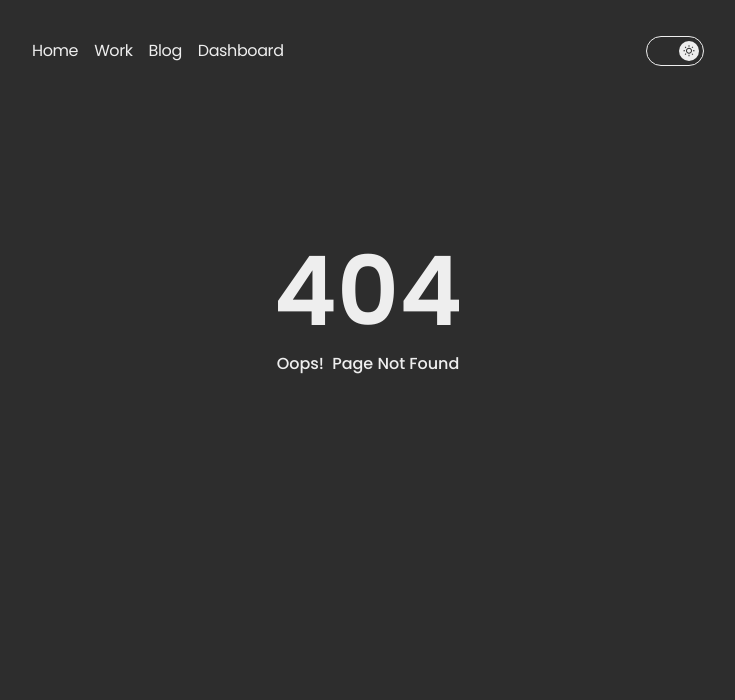
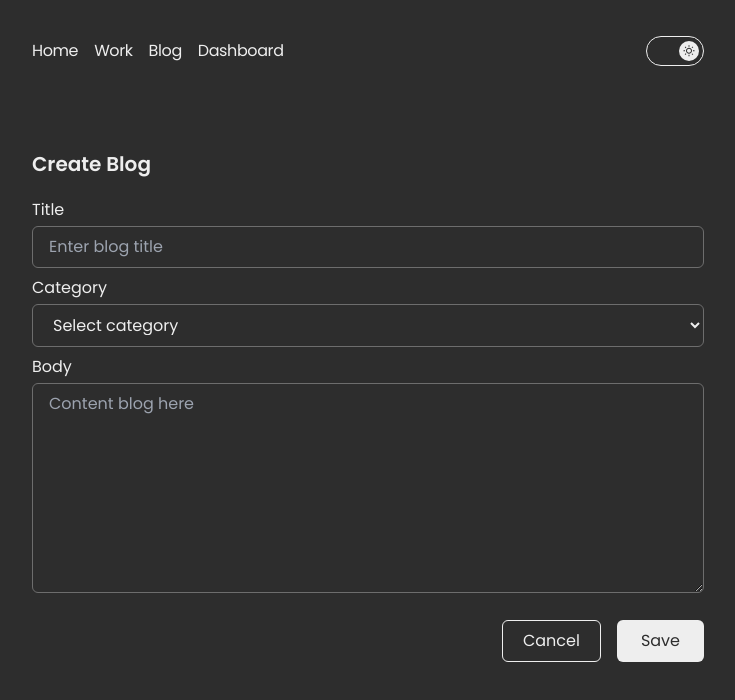
Before and after one commit to narwinoks/web, a Next.js app: page /admin/create in a window 1280 px wide. Before the commit this address had no page. Shown: the top 700 px of the page, without its empty margins (272-1007 px from the left). Built offline with nearby package versions, Linux system fonts and the light colour scheme.

Commit message:
feat(blog-create)  : add content

```diff
--- /dev/null
+++ b/src/common/components/module/admin/Admin.tsx
@@ -0,0 +1,15 @@
+import React, { useState } from 'react'
+import Filter from './Filter';
+import BlogList from './BlogList';
+
+const Admin = () => {
+    const [search, setSearch] = useState<string>('');
+    const [sort, setSort] = useState<string>('');
+    return (
+        <>
+            <Filter setSort={setSort} search={search} setSearch={setSearch}></Filter>
+            <BlogList></BlogList>
+        </>
+    )
+}
+export default Admin
--- /dev/null
+++ b/src/common/components/module/admin/BlogList.tsx
@@ -0,0 +1,39 @@
+import React from 'react'
+import Card from '../../elements/Card'
+import { formatDateToAgo, formatNumber } from '@/common/helpers'
+import { FaEye, FaTrash } from 'react-icons/fa'
+import { BsPencilSquare } from "react-icons/bs";
+
+const BlogList = () => {
+    return (
+        <section className="mt-4 md:mt-10">
+            <Card>
+                <div className="flex items-center">
+                    <div className="w-11/12">
+                        <h1 className="font-medium text-lg pb-1">Auth with node js and express js and Json web token</h1>
+                        <p className="text-sm">User authentication is a crucial aspect of web applications that ensures...</p>
+                        <div className="flex py-2 items-center text-textLight gap-2 text-sm">
+                            <p className="text-sm font-light">{formatNumber("20000")} views</p>
+                            <span className="font-bold mb-1">.</span>
+                            <p className="text-sm font-light">{formatDateToAgo("2023-07-23 08:24:00")} </p>
+                        </div>
+                        <h2 className="text-sm text-textLight font-light">Authors: WIN</h2>
+                    </div>
+                    <div className="w-1/12 ml-auto">
+                        <button className="dark:bg-white bg-light py-2 rounded-md px-2">
+                            <FaEye color="#000" size={15}></FaEye>
+                        </button>
+                        <button className="dark:bg-white bg-light mt-1 py-2 rounded-md px-2">
+                            <BsPencilSquare color="#000" size={15} />
+                        </button>
+                        <button className="bg-red-800 mt-1 py-2 rounded-md px-2">
+                            <FaTrash color="#fff" size={15} />
+                        </button>
+                    </div>
+                </div>
+            </Card>
+        </section>
+    )
+}
+
+export default BlogList
--- /dev/null
+++ b/src/common/components/module/admin/CreateBlog.tsx
@@ -0,0 +1,36 @@
+import clsx from 'clsx'
+import Link from 'next/link'
+import React from 'react'
+
+const CreateBlog = () => {
+    return (
+        <section>
+            <h1 className="font-semibold text-xl">Create Blog</h1>
+            <div className="mt-5">
+                <div className="mt-2">
+                    <label htmlFor="title">Title</label>
+                    <input type="text" placeholder="Enter blog title" className={clsx('border border-[#DBDBDB] dark:border-borderDark rounded-md w-full'
+                        , 'bg-transparent  focus:outline-none focus:shadow-outline', 'py-2 px-4 mt-1')} />
+                </div>
+                <div className="mt-2">
+                    <label htmlFor="Category">Category</label>
+                    <select name="category" id="category" className={clsx('border border-[#DBDBDB] dark:border-borderDark rounded-md w-full'
+                        , 'bg-transparent  focus:outline-none focus:shadow-outline', 'py-2 px-4 mt-1')}>
+                        <option value="">Select category</option>
+                    </select>
+                </div>
+                <div className="mt-2">
+                    <label htmlFor="body">Body</label>
+                    <textarea name="body" id="body" className={clsx('border border-[#DBDBDB] dark:border-borderDark rounded-md w-full'
+                        , 'bg-transparent  focus:outline-none focus:shadow-outline', 'py-2 px-4 mt-1')} rows={8} placeholder="Content blog here"></textarea>
+                </div>
+                <div className="ml-auto flex mt-5 justify-end">
+                    <Link href="/admin" className="border dark:border-light border-borderDark  py-2 px-5 rounded-md">Cancel</Link>
+                    <button className="text-dark bg-light ml-4 px-6 rounded-md py-2">Save</button>
+                </div>
+            </div>
+        </section>
+    )
+}
+
+export default CreateBlog
--- /dev/null
+++ b/src/common/components/module/admin/EditBlog.tsx
@@ -0,0 +1,36 @@
+import clsx from 'clsx'
+import Link from 'next/link'
+import React from 'react'
+
+const EditBlog = () => {
+    return (
+        <section>
+            <h1 className="font-semibold text-xl">Edit Blog</h1>
+            <div className="mt-5">
+                <div className="mt-2">
+                    <label htmlFor="title">Title</label>
+                    <input type="text" placeholder="Enter blog title" className={clsx('border border-[#DBDBDB] dark:border-borderDark rounded-md w-full'
+                        , 'bg-transparent  focus:outline-none focus:shadow-outline', 'py-2 px-4 mt-1')} />
+                </div>
+                <div className="mt-2">
+                    <label htmlFor="Category">Category</label>
+                    <select name="category" id="category" className={clsx('border border-[#DBDBDB] dark:border-borderDark rounded-md w-full'
+                        , 'bg-transparent  focus:outline-none focus:shadow-outline', 'py-2 px-4 mt-1')}>
+                        <option value="">Select category</option>
+                    </select>
+                </div>
+                <div className="mt-2">
+                    <label htmlFor="body">Body</label>
+                    <textarea name="body" id="body" className={clsx('border border-[#DBDBDB] dark:border-borderDark rounded-md w-full'
+                        , 'bg-transparent  focus:outline-none focus:shadow-outline', 'py-2 px-4 mt-1')} rows={8} placeholder="Content blog here"></textarea>
+                </div>
+                <div className="ml-auto flex mt-5 justify-end">
+                    <Link href="/admin" className="border dark:border-light border-borderDark  py-2 px-5 rounded-md">Cancel</Link>
+                    <button className="text-dark bg-light ml-4 px-6 rounded-md py-2">Save</button>
+                </div>
+            </div>
+        </section>
+    )
+}
+
+export default EditBlog
--- /dev/null
+++ b/src/common/components/module/admin/Filter.tsx
@@ -0,0 +1,36 @@
+import React, { useState } from 'react'
+import Search from './Search'
+import Sort from '../blog/components/Sort'
+import { FaFilter, FaPlus } from 'react-icons/fa'
+import Link from 'next/link';
+
+interface PropsFilter {
+    search: string,
+    setSearch: (search: string) => void;
+    setSort: (sort: string) => void;
+}
+const Filter = ({ search, setSearch, setSort }: PropsFilter) => {
+    return (
+        <>
+            <div className="text-center justify-center">
+                <Search search={search} setSearch={setSearch}></Search>
+            </div>
+            <div className="flex justify-between items-center mt-4 md:mt-10  flex-col md:flex-row">
+                <h2 className="text-md">Blogs</h2>
+                <div className="flex gap-4 items-center">
+                    <Sort setSort={setSort}></Sort>
+                    <div className="flex gap-2 items-center cursor-pointer justify-center">
+                        <p>Filter</p>
+                        <FaFilter color="#ffff" size={15}></FaFilter>
+                    </div>
+                    <Link href="/admin/create" type="submit" className="flex justify-center items-center bg-white text-dark px-3 gap-2 rounded-md text-semibold py-2">
+                        <span className="font-medium">Blog</span>
+                        <FaPlus size={20}></FaPlus>
+                    </Link>
+                </div>
+            </div>
+        </>
+    )
+}
+
+export default Filter
--- /dev/null
+++ b/src/common/components/module/admin/Search.tsx
@@ -0,0 +1,16 @@
+import { clsx } from 'clsx';
+import React from 'react'
+interface PropsSearch {
+    search: string,
+    setSearch: (search: string) => void;
+}
+const Search = ({ search, setSearch }: PropsSearch) => {
+    return (
+        <div className="flex justify-center text-center w-3/4">
+            <input type="text" className={clsx('border border-borderLight dark:border-borderDark rounded-md w-full'
+                , 'bg-transparent  focus:outline-none focus:shadow-outline', 'py-2 px-10')} placeholder='Search anything...' onChange={(e) => setSearch(e.target.value)} value={search} />
+        </div>
+    )
+}
+
+export default Search
--- /dev/null
+++ b/src/common/components/module/admin/index.ts
@@ -0,0 +1,3 @@
+import Admin from "./Admin";
+
+export default Admin
--- a/src/pages/_app.tsx
+++ b/src/pages/_app.tsx
@@ -2,6 +2,7 @@ import type { AppProps } from 'next/app';
 import dynamic from 'next/dynamic';
 import { DefaultSeo } from 'next-seo';
 import { ThemeProvider } from 'next-themes';
+import { SessionProvider } from 'next-auth/react';
 
 import 'tailwindcss/tailwind.css';
 import '@/common/styles/globals.css';
@@ -22,7 +23,6 @@ const ProgressBar = dynamic(
 );
 
 const App = ({ Component, pageProps: { session, ...pageProps } }: AppProps) => {
-
   return (
     <>
       <style jsx global>
@@ -36,12 +36,14 @@ const App = ({ Component, pageProps: { session, ...pageProps } }: AppProps) => {
         `}
       </style>
       <DefaultSeo {...defaultSEOConfig} />
+      <SessionProvider>
         <ThemeProvider attribute='class' defaultTheme='dark'>
           <Layout>
             <ProgressBar />
             <Component {...pageProps} />
           </Layout>
         </ThemeProvider>
+      </SessionProvider>
     </>
   );
 };
--- /dev/null
+++ b/src/pages/admin/[id].tsx
@@ -0,0 +1,12 @@
+import EditBlog from '@/common/components/module/admin/EditBlog'
+import React from 'react'
+
+const BlogEdit = () => {
+    return (
+        <section>
+            <EditBlog></EditBlog>
+        </section>
+    )
+}
+
+export default BlogEdit
--- /dev/null
+++ b/src/pages/admin/create.tsx
@@ -0,0 +1,12 @@
+import CreateBlog from '@/common/components/module/admin/CreateBlog'
+import React from 'react'
+
+const create = () => {
+    return (
+        <section>
+            <CreateBlog></CreateBlog>
+        </section>
+    )
+}
+
+export default create
--- a/src/pages/admin/index.tsx
+++ b/src/pages/admin/index.tsx
@@ -1,8 +1,11 @@
+import Admin from '@/common/components/module/admin'
 import React from 'react'
 
 const index = () => {
     return (
-        <div>index</div>
+        <>
+            <Admin></Admin>
+        </>
     )
 }
 
```
Lines whose indentation alone changed are shown as unchanged.
